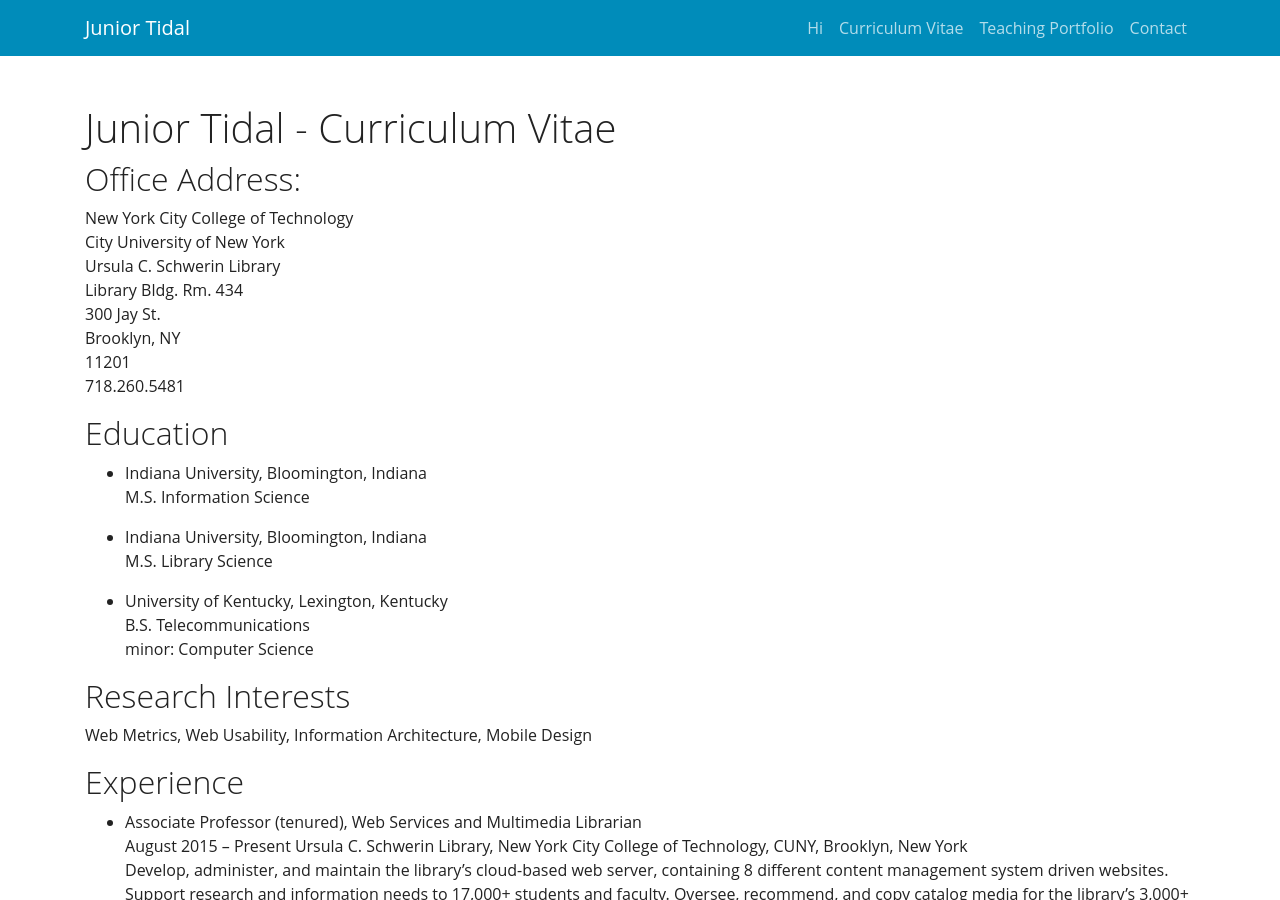
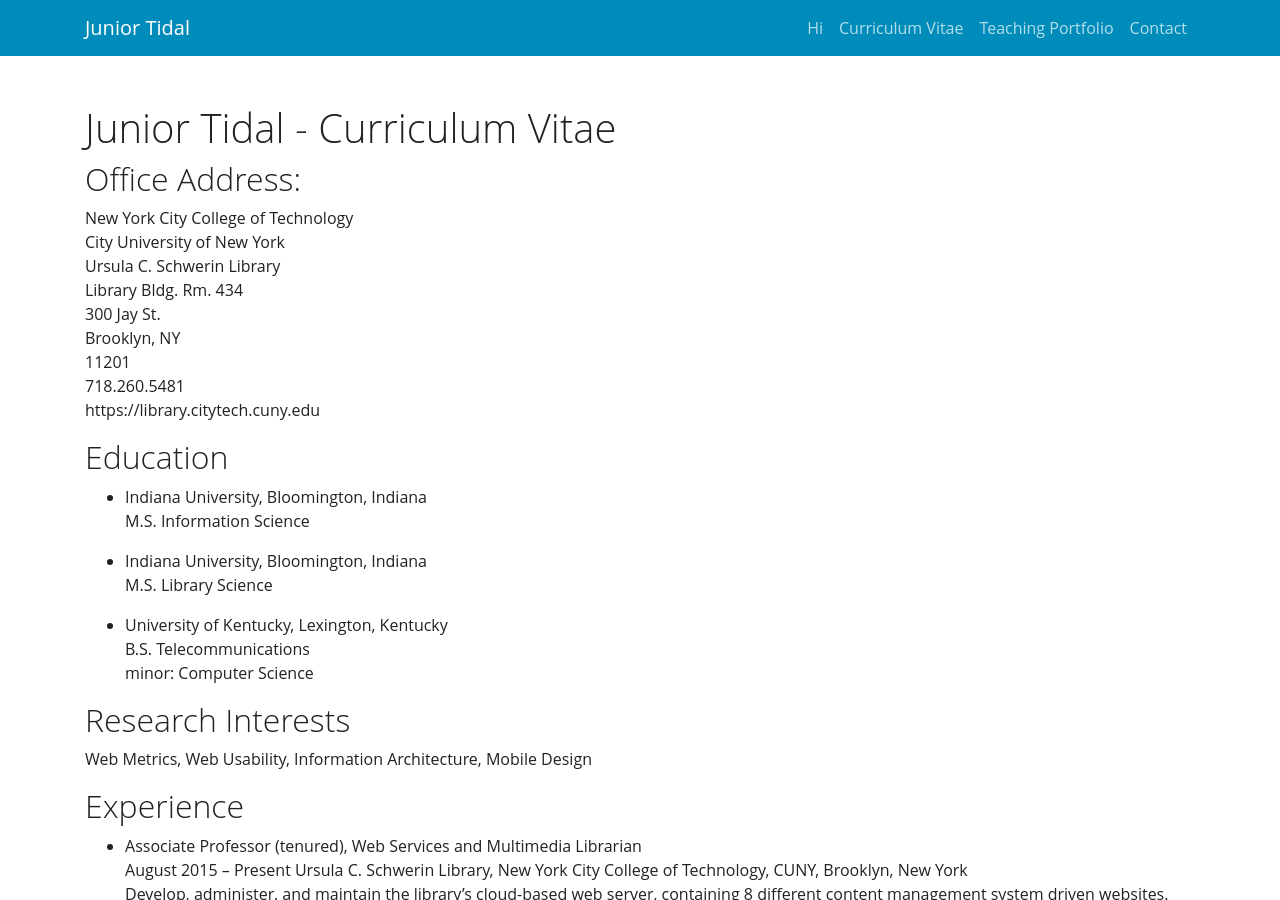
Before and after one commit to KentuckyFriedTofu/kentuckyfriedtofu.github.io.bak2, a Jekyll site: the page built from cv.md, in a window 1280 px wide and 900 px high. Built offline with Jekyll 4.4.1, drawn with Linux system fonts in a browser that asks for light colours.

Commit message:
Update cv.md

```diff
--- a/cv.md
+++ b/cv.md
@@ -14,7 +14,8 @@ Library Bldg. Rm. 434<br>
 300 Jay St.<br>
 Brooklyn, NY<br>
 11201<br>
-718.260.5481
+718.260.5481<br>
+https://library.citytech.cuny.edu
 
 ## Education
 * Indiana University, Bloomington, Indiana<br>
```
